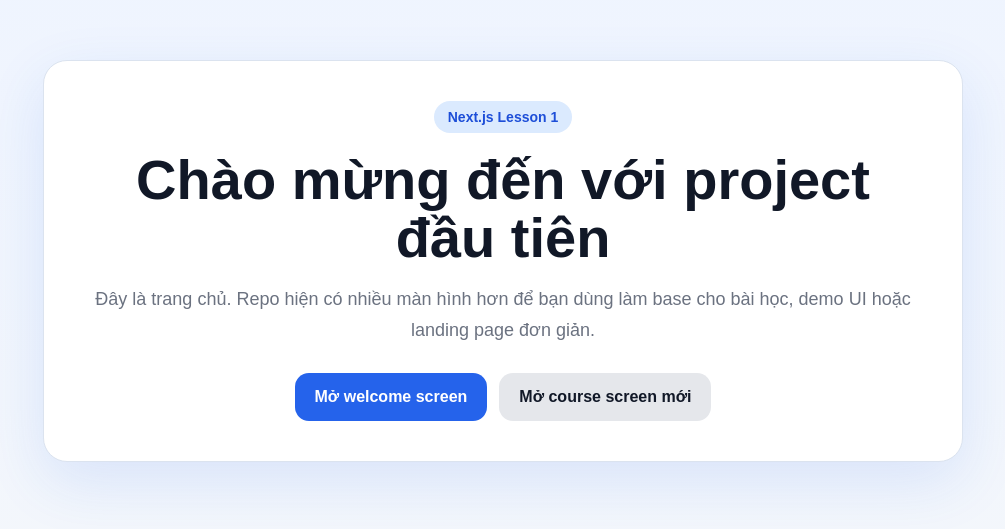
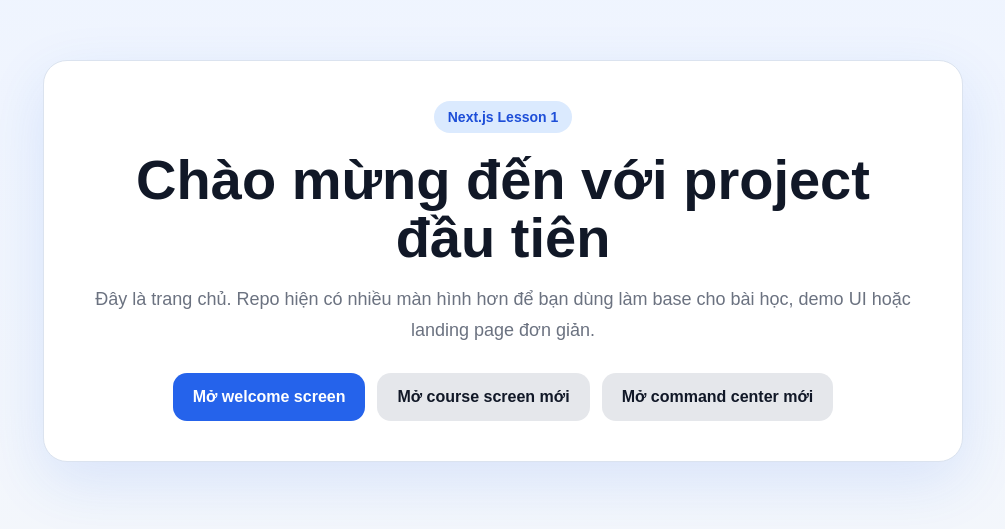
Before and after one commit to le776609/nextjs-lession-1, a Next.js app: page / in a window 1280 px wide. Shown: the part 139-668 px from the top of the page, without its empty margins (137-1142 px from the left). Built offline with nearby package versions, Linux system fonts and the light colour scheme.

Commit message:
feat: link new command center screen from home and docs

```diff
--- a/app/page.tsx
+++ b/app/page.tsx
@@ -17,6 +17,9 @@ export default function Home() {
           <Link href="/course" className="secondary-btn">
             Mở course screen mới
           </Link>
+          <Link href="/command-center" className="secondary-btn">
+            Mở command center mới
+          </Link>
         </div>
       </section>
     </main>
```
Also changed, not shown: 1 other file (tests, documents, lock files or other folders).
